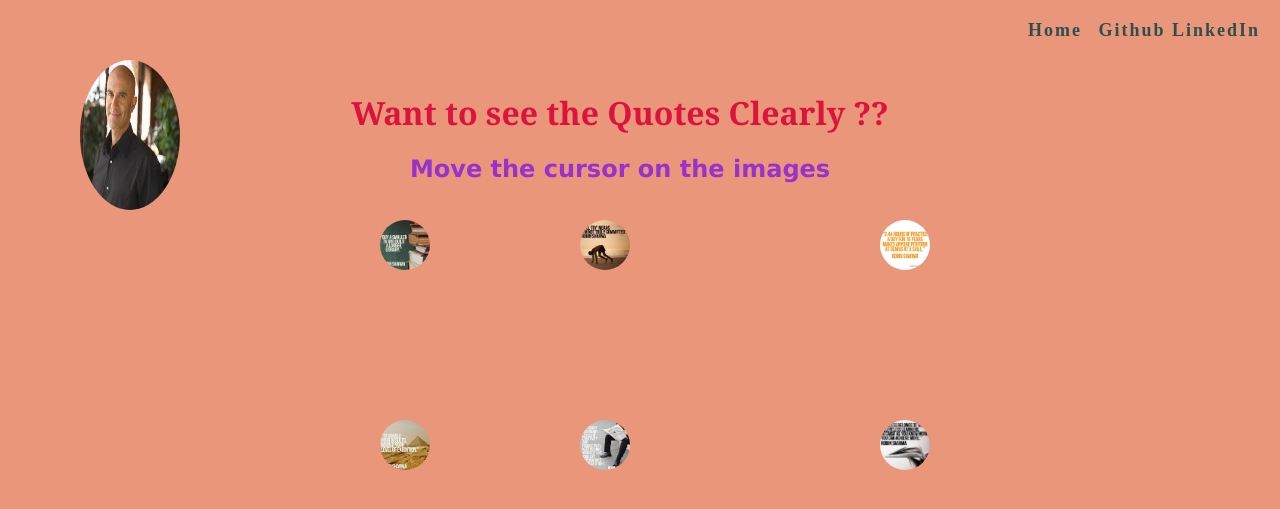
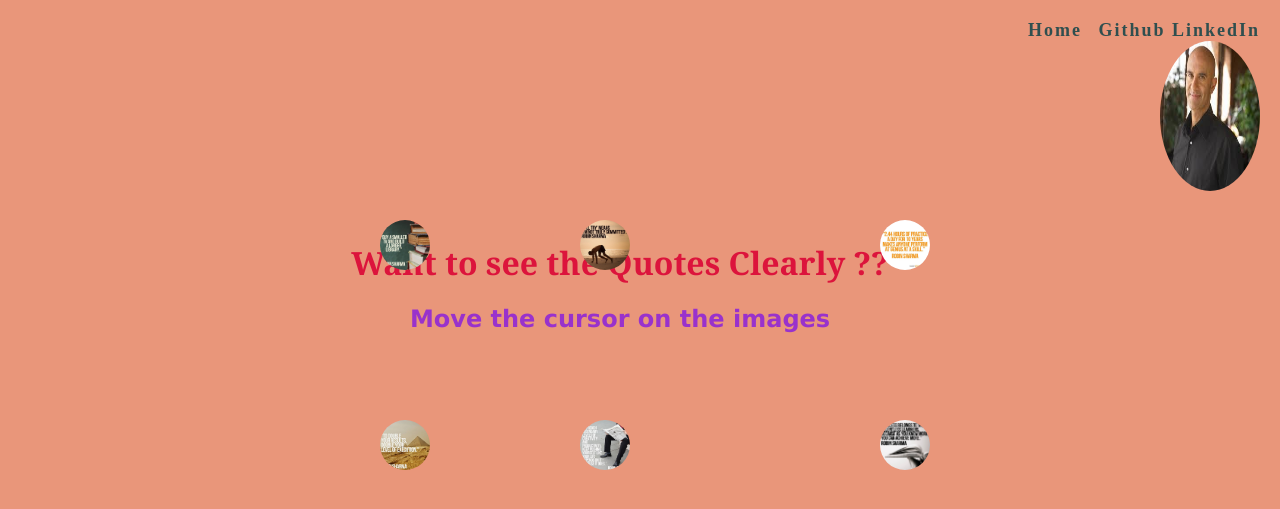
Before and after one commit to christyjax/christyjax.github.io, a Jekyll site: the page Quotes1.html, which Jekyll copies as it is, in a window 1280 px wide. Shown: the top 509 px of the page. Built offline with Jekyll 4.4.1, drawn with Linux system fonts in a browser that asks for light colours.

Commit message:
Update Quotes1.html

```diff
--- a/Quotes1.html
+++ b/Quotes1.html
@@ -15,8 +15,8 @@
     <a href="https://www.linkedin.com/in/christy-divya-9b454a29?trk=hp-identity-name" target="_blank" id="linked">
       LinkedIn
     </a></b>
-    <div id="main">
-         <img src= "Images\Robin Sharma.jpg" width="100" height="150" >
+    <div class="main">
+         <img src= "Images\Robin Sharma.jpg" width="100" height="150" id="image" >
       </div>
 
     <h1 > Want to see the Quotes  Clearly ??</h1>
```
